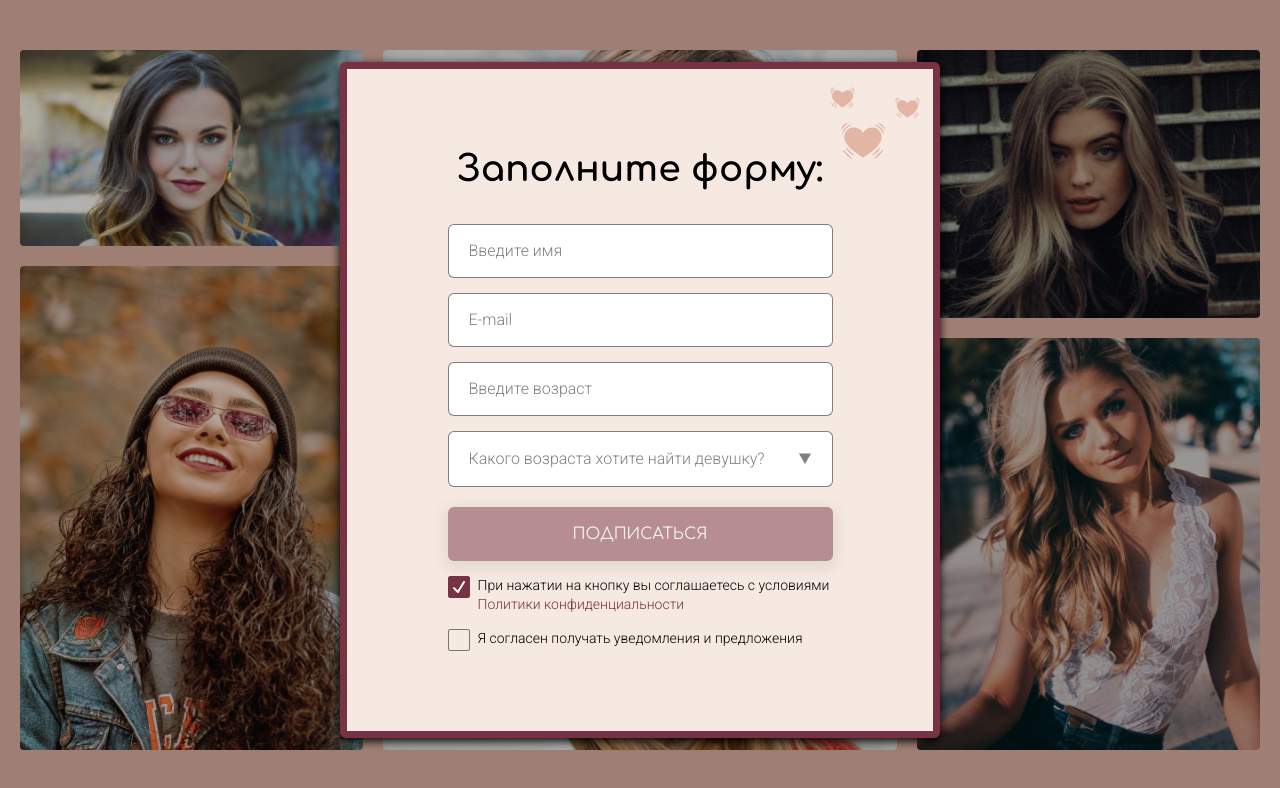
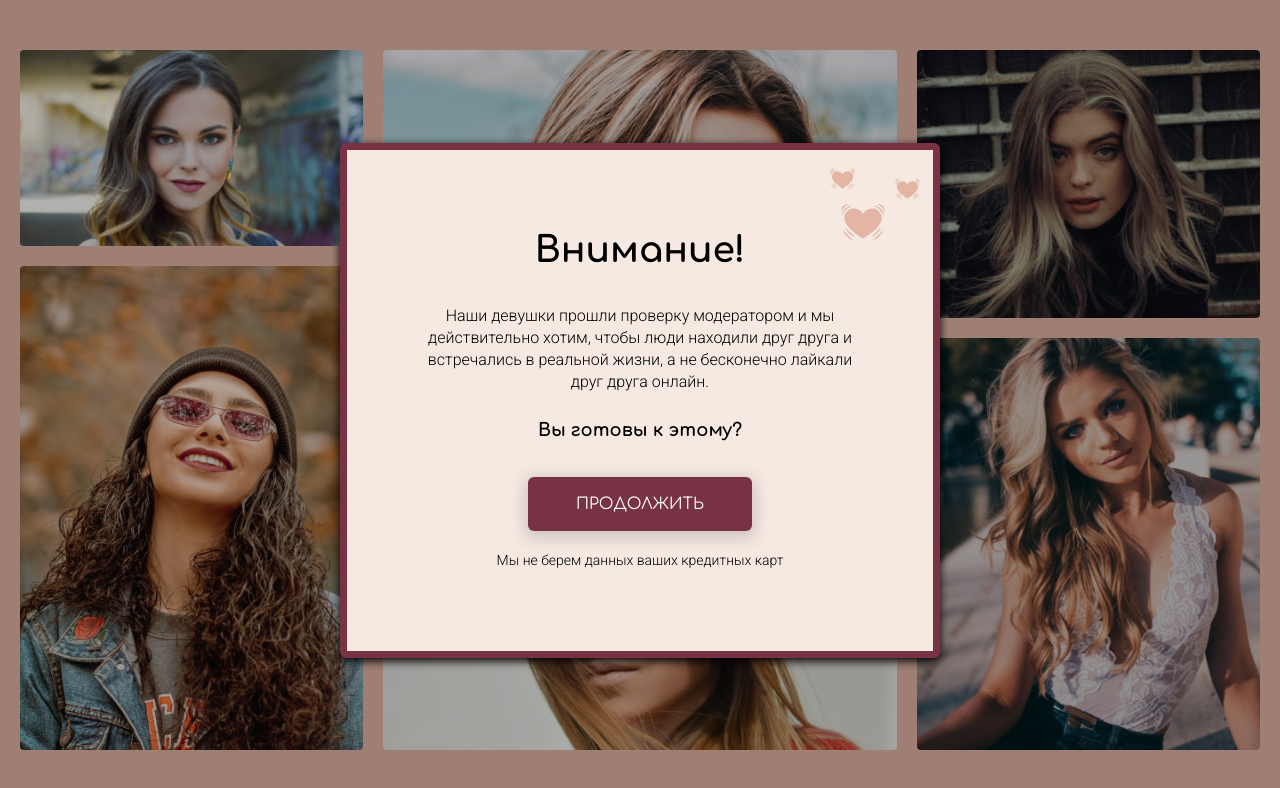
Before and after one commit to mrdimemes/meeting-website, a React (Create React App) app: page / in a window 1280 px wide. Shown: the top 788 px of the page. Built offline with nearby package versions, Linux system fonts and the light colour scheme.

Commit message:
QuizWelcome component added; adaptive for ModalWindow

```diff
--- a/src/components/ModalWindow.jsx
+++ b/src/components/ModalWindow.jsx
@@ -1,7 +1,7 @@
 import React from "react";
 import classNames from "classnames";
 import PropTypes from "prop-types";
-import "../styles/scss/components/quiz/ModalWindow.scss";
+import "../styles/scss/components/ModalWindow.scss";
 
 
 function ModalWindow({ className, children }) {
--- a/src/components/index.js
+++ b/src/components/index.js
@@ -1,12 +1,13 @@
 export { default as ModalWindow } from "./ModalWindow";
 
+export { default as QuizWelcome } from "./quiz/QuizWelcome";
 export { default as QuizFirstStep } from "./quiz/QuizFirstStep";
 export { default as QuizSecondStep } from "./quiz/QuizSecondStep";
 export { default as QuizThirdStep } from "./quiz/QuizThirdStep";
 export { default as QuizFourthStep } from "./quiz/QuizFourthStep";
 export { default as QuizSuccess } from "./quiz/QuizSuccess";
 export { default as QuizForm } from "./quiz/QuizForm";
+
 export { default as Form } from "./Form";
 
-
 export { default as Button } from "./UI/Button";
--- /dev/null
+++ b/src/components/quiz/QuizWelcome.jsx
@@ -0,0 +1,36 @@
+import React from "react";
+import { ModalWindow, Button } from "../../components";
+import "../../styles/scss/components/quiz/QuizWelcome.scss";
+
+
+function QuizWelcome() {
+  return (
+    <ModalWindow className="quiz-welcome">
+      <h1 className="modal-window__label quiz-welcome__label">Внимание!</h1>
+      <div className="quiz-welcome__text">
+        <p className="modal-window__massage quiz-welcome__massage">
+          Наши девушки прошли проверку модератором и мы действительно хотим,
+          чтобы люди находили друг друга и встречались в реальной жизни,
+          а не бесконечно лайкали друг друга онлайн.
+        </p>
+        <p className="quiz-welcome__question">
+          Вы готовы к этому?
+        </p>
+      </div>
+      <div className="quiz-welcome__button-wrapper">
+        <Button
+          className="quiz-welcome__button"
+          theme="main"
+          children="Продолжить"
+        />
+        <p className="quiz-welcome__warning">
+          Мы не берем данных ваших кредитных карт
+        </p>
+      </div>
+
+    </ModalWindow>
+  )
+}
+
+
+export default QuizWelcome;
--- a/src/pages/WelcomePage.jsx
+++ b/src/pages/WelcomePage.jsx
@@ -1,5 +1,5 @@
 import React from 'react';
-import { QuizForm } from "../components";
+import { QuizWelcome } from "../components";
 import "../styles/scss/pages/WelcomePage.scss";
 
 
@@ -14,7 +14,7 @@ function WelcomePage() {
         <div className="welcome-page__card welcome-page__card-5"></div>
         <div className="welcome-page__card welcome-page__card-6"></div>
       </div>
-      <QuizForm />
+      <QuizWelcome />
     </div>
   )
 }
--- /dev/null
+++ b/src/styles/scss/components/ModalWindow.scss
@@ -0,0 +1,54 @@
+@use "../foundations/mixins";
+@use "../foundations/colors";
+
+.modal-window {
+  @include mixins.flex-centered();
+  position: absolute;
+  top: 0;
+  bottom: 0;
+  right: 0;
+  left: 0;
+  &__back {
+    position: absolute;
+    width: 100%;
+    height: 100%;
+    background-color: black;
+    opacity: 0.3;
+  }
+  &__window {
+    z-index: 1;
+    background: url("../../../assets/images/svg/modal-window-decoration.svg") no-repeat right 48px top 53px,
+      url("../../../assets/images/svg/modal-window-decoration.svg") no-repeat right 13px top 28px / 25px,
+      url("../../../assets/images/svg/modal-window-decoration.svg") no-repeat right 78px top 18px / 25px,
+      colors.$additional-color;
+    width: 600px;
+    box-sizing: border-box;
+    border: 7px solid colors.$interact-color;
+    border-radius: 6px;
+    box-shadow: 0 3px 10px black;
+    padding: 80px 65px;
+    text-align: center;
+    display: flex;
+    flex-direction: column;
+    align-items: center;
+    row-gap: 35px;
+    max-height: 100vh;
+    overflow-y: auto;
+    @media screen and (max-width: 768px) {
+      width: auto;
+      margin-left: 35px;
+      margin-right: 35px;
+      padding-left: 35px;
+      padding-right: 35px;
+    }
+    @media screen and (max-width: 480px) {
+      margin-left: 16px;
+      margin-right: 16px;
+      padding-left: 16px;
+      padding-right: 16px;
+    }
+  }
+  &__massage {
+    font-weight: 300;
+  }
+}
--- a/src/styles/scss/components/quiz/ModalWindow.scss
+++ /dev/null
@@ -1,40 +0,0 @@
-@use "../../foundations/mixins";
-@use "../../foundations/colors";
-
-.modal-window {
-  @include mixins.flex-centered();
-    position: absolute;
-    top: 0; bottom: 0;
-    right: 0; left: 0;
-  &__back {
-    position: absolute;
-    width: 100%;
-    height: 100%;
-    background-color: black;
-    opacity: 0.3;
-  }
-  &__window {
-    z-index: 1;
-    background:
-      url("../../../../assets/images/svg/modal-window-decoration.svg") no-repeat right 48px top 53px,
-      url("../../../../assets/images/svg/modal-window-decoration.svg") no-repeat right 13px top 28px / 25px,
-      url("../../../../assets/images/svg/modal-window-decoration.svg") no-repeat right 78px top 18px / 25px,
-      colors.$additional-color;
-    width: 600px;
-    box-sizing: border-box;
-    border: 7px solid colors.$interact-color;
-    border-radius: 6px;
-    box-shadow: 0 3px 10px black;
-    padding: 80px 65px;
-    text-align: center;
-    display: flex;
-    flex-direction: column;
-    align-items: center;
-    row-gap: 35px;
-    max-height: 100vh;
-    overflow-y: scroll;
-  }
-  &__massage {
-    font-weight: 300;
-  }
-}
--- /dev/null
+++ b/src/styles/scss/components/quiz/QuizWelcome.scss
@@ -0,0 +1,20 @@
+.quiz-welcome {
+  &__massage {
+    margin-bottom: 25px;
+  }
+  &__question {
+    font-family: "Comfortaa", cursive;
+    font-weight: 700;
+    font-size: 1.8em;
+  }
+  &__button {
+    margin-left: auto;
+    margin-right: auto;
+    width: 224px;
+    margin-bottom: 20px;
+  }
+  &__warning {
+    font-weight: 300;
+    font-size: 1.4em;
+  }
+}
--- a/src/styles/scss/foundations/_general.scss
+++ b/src/styles/scss/foundations/_general.scss
@@ -14,6 +14,9 @@ h2 {
 
 h1 {
   font-size: 3.6em;
+  @media screen and (max-width: 480px) {
+    font-size: 2.4em;
+  }
 }
 h2 {
   font-size: 1.8em;
```
